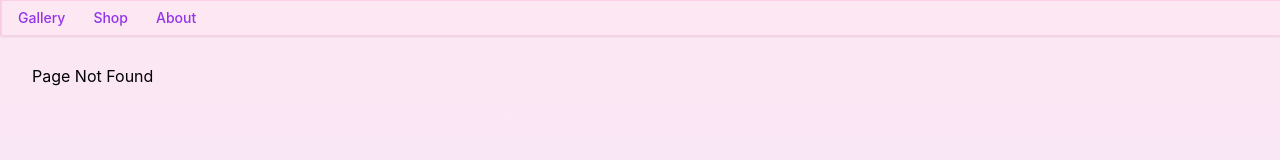
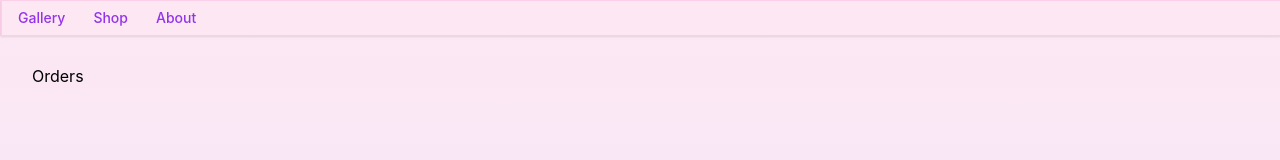
Before and after one commit to Memnoc/hkbm-landing_page, a React (Vite) app: page /shop/orders in a window 1280 px wide. Before the commit this address had no page. Shown: the top 160 px of the page. Built offline with nearby package versions, Linux system fonts and the light colour scheme.

Commit message:
Shop init pages and routes

```diff
--- a/src/App.tsx
+++ b/src/App.tsx
@@ -4,11 +4,13 @@ import Footer from "@/components/custom/Footer";
 import Navbar from "./components/custom/Navbar";
 import Hero from "./components/custom/Hero";
 import Gallery from "./pages/gallery/Gallery";
-import Shop from "./pages/Shop";
-import NotFound from "./pages/NotFound";
+import NotFound from "./pages/not_found/NotFound";
 import About from "./pages/about/About";
 import LatestDolls from "./pages/gallery/LatestDolls";
 import CustomerPhotos from "./pages/gallery/CustomerPhotos";
+import Orders from "./pages/shop/Orders";
+import CustomOrders from "./pages/shop/CustomOrders";
+import Promotions from "./pages/shop/Promotions";
 
 function App() {
   return (
@@ -17,10 +19,15 @@ function App() {
         <Navbar />
         <Routes>
           <Route path="/" element={<Hero />} />
+          {/* Gallery routes */}
           <Route path="gallery/all" element={<Gallery />} />
           <Route path="/gallery/latest_dolls" element={<LatestDolls />} />
           <Route path="/gallery/customer_photos" element={<CustomerPhotos />} />
-          <Route path="/shop" element={<Shop />} />
+          {/* Shop routes */}
+          <Route path="/shop/orders" element={<Orders />} />
+          <Route path="/shop/custom_orders" element={<CustomOrders />} />
+          <Route path="/shop/promotions" element={<Promotions />} />
+          {/* About routes */}
           <Route path="/about" element={<About />} />
           <Route path="*" element={<NotFound />} />
         </Routes>
--- /dev/null
+++ b/src/pages/shop/CustomOrders.tsx
@@ -0,0 +1,9 @@
+export default function CustomOrders() {
+  return (
+    <div className="pt-16">
+      <div className="custom-orders-container mx-auto px-8">
+        <h1>Custom Orders</h1>
+      </div>
+    </div>
+  );
+}
--- /dev/null
+++ b/src/pages/shop/Orders.tsx
@@ -0,0 +1,9 @@
+export default function Orders() {
+  return (
+    <div className="pt-16">
+      <div className="orders-container mx-auto px-8">
+        <h1>Orders</h1>
+      </div>
+    </div>
+  );
+}
--- /dev/null
+++ b/src/pages/shop/Promotions.tsx
@@ -0,0 +1,9 @@
+export default function Promotions() {
+  return (
+    <div className="pt-16">
+      <div className="promotions-container mx-auto px-8">
+        <h1>Promotions</h1>
+      </div>
+    </div>
+  );
+}
```
Also changed, not shown: src/pages/not_found/NotFound.tsx (renamed from src/pages/NotFound.tsx).
